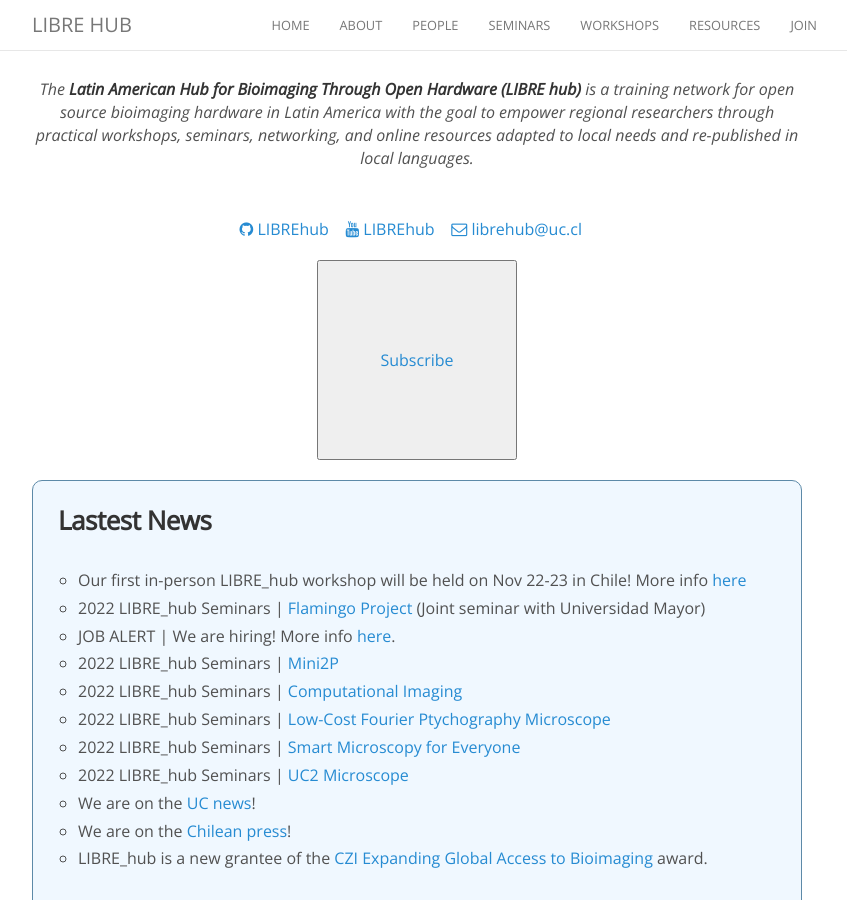
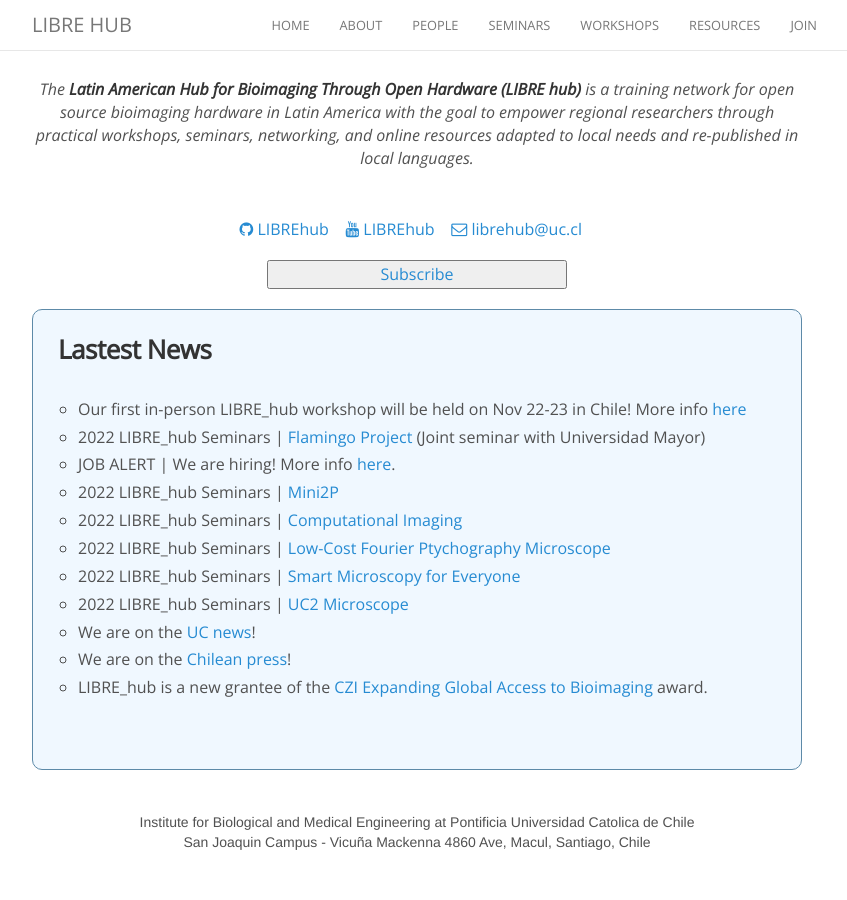
Before and after one commit to LIBREhub/LIBREhub.github.io, a Jekyll site: the page built from index.html, in a window 1280 px wide and 900 px high, scrolled down 501 px. Shown: the whole window, without its empty margins (223-1070 px from the left). Built offline with Jekyll 4.4.1, drawn with Linux system fonts in a browser that asks for light colours; nearby versions of some CDN libraries; comment, search, counter and statistics services are not loaded.

Commit message:
Update width oof Suscribe button

```diff
--- a/index.html
+++ b/index.html
@@ -53,7 +53,8 @@
       <a href="mailto:librehub@uc.cl"><i class="fa fa-envelope-o"></i> librehub@uc.cl</a>&nbsp;&nbsp;&nbsp;
       </p>
       <p>
-      <a href="https://mailchi.mp/2efa11be3d6b/libre_hub" target="_blank"><button style="height:200px;width:200px">Subscribe</button></a>
+      <a href="https://mailchi.mp/2efa11be3d6b/libre_hub" target="_blank"><button style="width:300px">Subscribe</button></a>
+<!--  <a href="https://mailchi.mp/2efa11be3d6b/libre_hub" target="_blank"><button style="height:200px;width:200px">Subscribe</button></a>  -->
       </p>
       <div class="w3-container" style="   background: #f0f8ff; padding: 25px; border-radius:10px; border: 1px solid #5d8aa8">
         <div style="text-align:left">
```
